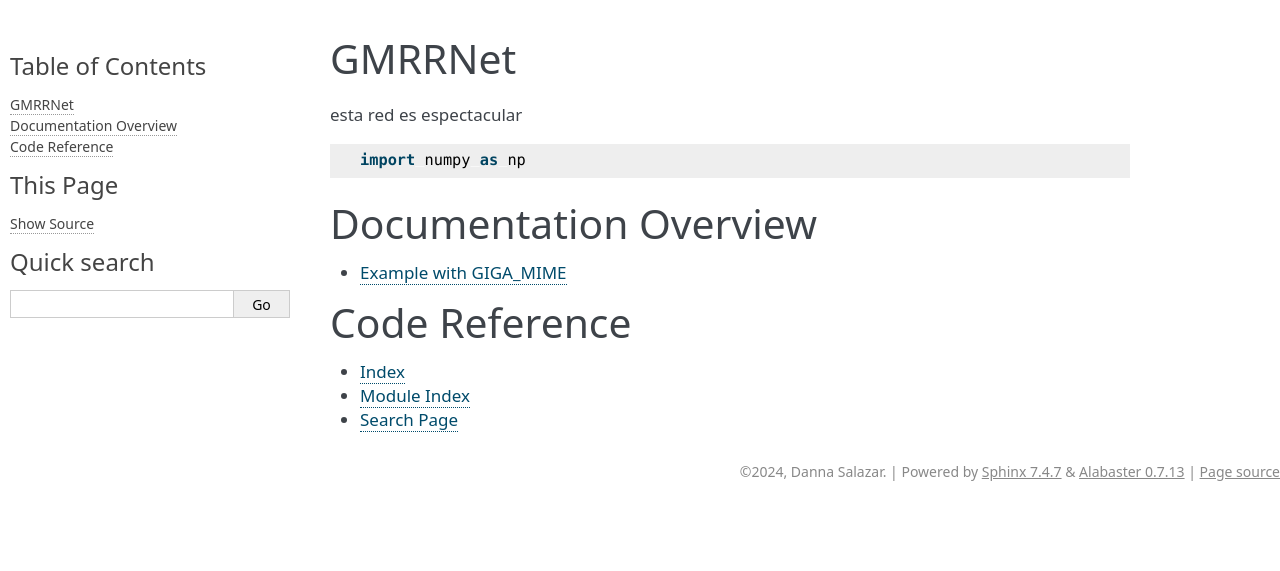
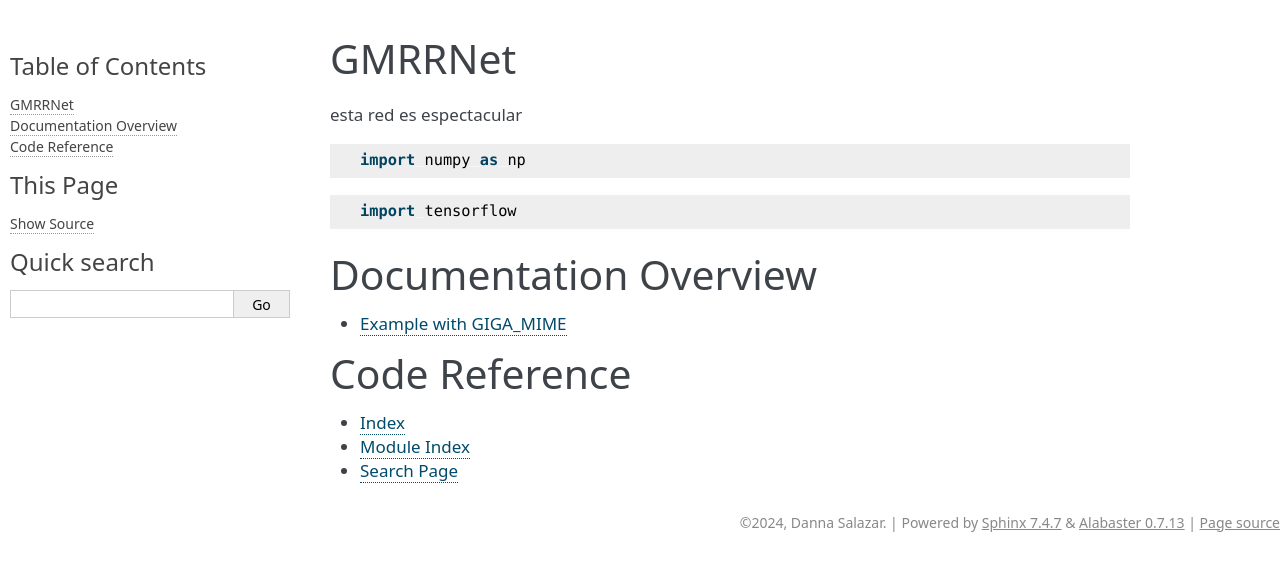
Before and after one commit to dannasalazar11/GMRRNet, a Sphinx documentation site: the page built from docs/source/index.rst, in a window 1280 px wide. Shown: the top 571 px of the page. Built offline with Sphinx 7.4.7, drawn with Linux system fonts in a browser that asks for light colours.

Commit message:
Apply automatic changes

```diff
--- a/docs/source/notebooks/readme.rst
+++ b/docs/source/notebooks/readme.rst
@@ -6,3 +6,7 @@ esta red es espectacular
 .. code:: ipython3
 
     import numpy as np
+
+.. code:: ipython3
+
+    import tensorflow
```
Also changed, not shown: README.md (+1 -1 lines).
